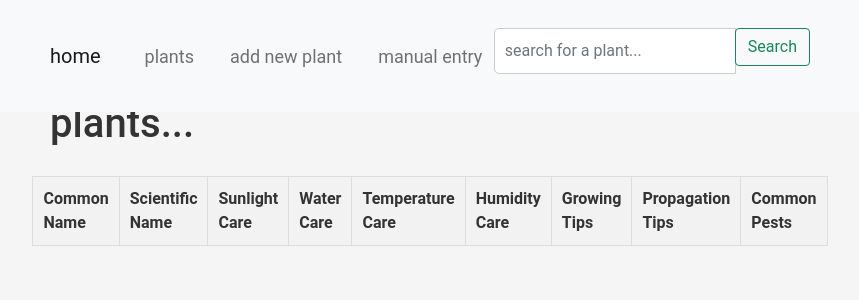
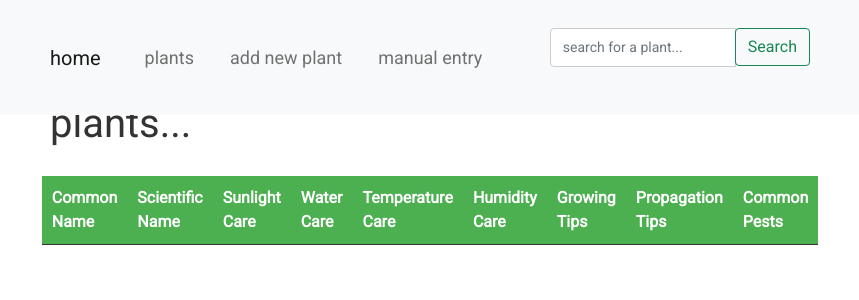
Before and after one commit to babeeshka/plant_app, a Flask app: page /plants in a window 1280 px wide. Shown: the top 300 px of the page, without its empty margins (210-1069 px from the left). Run offline with Flask 3, Linux system fonts and the light colour scheme; lists and menus that the app fills with data are empty; some libraries are stand-ins or nearby versions.

Commit message:
style changes

```diff
--- a/static/css/style.css
+++ b/static/css/style.css
@@ -1,10 +1,11 @@
 /* Global styles */
 :root {
-    --primary-color: #2ecc71;
-    --secondary-color: #262626;
-    --background-color: #f5f5f5;
-    --text-color: #333;
+    --primary-color: #4CAF50; /* Example: Green */
+    --secondary-color: #f1f1f1; /* Example: Light gray */
+    --text-color: #333; /* Example: Dark gray */
+    --light-text-color: #fff; /* Example: White */
 }
+
 
 body, input, select, textarea {
     font-family: 'Roboto', sans-serif;
@@ -93,31 +94,52 @@ a {
     margin: 10px 0 20px;
 }
 
+.form-container {
+    background-color: transparent; /* remove the white background */
+    box-shadow: none; /* remove the box-shadow */
+    padding: 40px; /* increase padding for better spacing */
+    width: 50%; /* adjust width to occupy half of the page */
+    margin: 0 auto; /* center the form */
+}
+
 .form-group label {
-    font-size: 18px;
-    display: block;
-    margin-bottom: 5px;
+    font-size: 16px; /* reduce font size */
+    margin-bottom: 10px; /* increase margin-bottom for better spacing */
 }
 
 .form-group input[type="text"],
 .form-group textarea,
 .form-group select,
 .form-control {
-    width: 100%;
-    padding: 10px;
-    border-radius: 5px;
-    border: 1px solid #ccc;
-    font-size: 16px;
-    box-sizing: border-box;
-    margin-bottom: 10px;
+    border: 1px solid #ccc; /* make border thinner */
+    padding: 8px 12px; /* adjust padding for better spacing */
+    font-size: 14px; /* reduce font size */
+    margin-bottom: 20px; /* increase margin-bottom for better spacing */
 }
 
+.form-control:focus {
+    border-color: var(--primary-color); /* use primary color from global styles */
+}
 
-.form-control:focus {
-    border-color: #66afe9;
-    outline: none;
-    box-shadow: none;
+/* Submit button */
+.form-group button[type="submit"] {
+    font-size: 16px; /* increase font size */
+    background-color: var(--primary-color); /* use primary color from global styles */
+    color: var(--text-light); /* use light text color from global styles */
+    border: none;
+    border-radius: 5px;
+    padding: 10px 20px; /* increase padding for a slightly larger button */
+    cursor: pointer;
+    transition: background-color 0.3s ease;
+    display: block; /* make the button a block element */
+    margin: 0 auto; /* center the button */
 }
+
+/* Submit button hover */
+.form-group button[type="submit"]:hover {
+    background-color: var(--primary-color-hover); /* use primary color hover from global styles */
+}
+
 
 .form-row {
     display: flex;
@@ -215,21 +293,33 @@ a {
     overflow-x: auto;
 }
 
+/* Table header */
 table th {
-    background-color: #f2f2f2;
+    background-color: var(--primary-color);
     text-align: left;
     padding: 10px;
-    border: 1px solid #ddd;
+    border-bottom: 1px solid var(--text-color);
+    color: var(--light-text-color); /* Use the light text color for better contrast */
 }
 
+/* Table data */
 table td {
     padding: 10px;
-    border: 1px solid #ddd;
+    border-bottom: 1px solid var(--text-color);
+    color: var(--text-color); /* Use the dark text color for regular rows */
 }
 
-table tr:nth-child(even) {
-    background-color: #f2f2f2;
+/* Table row with dark background */
+table tr.dark-background {
+    background-color: var(--primary-color);
+    color: var(--light-text-color); /* Use the light text color for better contrast */
 }
+
+/* Table data in the dark background row */
+table tr.dark-background td {
+    color: var(--light-text-color); /* Use the light text color for better contrast */
+}
+
 
 /* Add plant */
 .add-plant-container {
--- a/templates/add_plant.html
+++ b/templates/add_plant.html
@@ -9,7 +9,7 @@
 
 {% block content %}
     <div class="add-plant-container">
-        <h2 class="search-title">Type in a plant name here...</h2>
+        <h2 class="search-title typing">type in a plant name here...</h2>
         <form class="search-form" action="{{ url_for('search_plant') }}" method="POST">
             {{ form.hidden_tag() }}
             <div class="typewriter">
--- a/templates/base.html
+++ b/templates/base.html
@@ -7,6 +7,9 @@
     <meta name="viewport" content="width=device-width, initial-scale=1.0">
     <link rel="stylesheet" href="{{ url_for('static', filename='css/bootstrap.min.css') }}">
     <link rel="stylesheet" href="{{ url_for('static', filename='css/style.css') }}">
+
+    <link href="https://fonts.googleapis.com/css2?family=Roboto&display=swap" rel="stylesheet">
+
 </head>
 
 <body>
--- a/templates/list_plants.html
+++ b/templates/list_plants.html
@@ -5,6 +5,17 @@
     <div class="table-container">
         <div class="table-wrapper table-responsive">
             <table class="table-full-width">
+                <colgroup>
+                    <col style="width: 10%;">
+                    <col style="width: 10%;">
+                    <col style="width: 10%;">
+                    <col style="width: 10%;">
+                    <col style="width: 10%;">
+                    <col style="width: 10%;">
+                    <col style="width: 15%;">
+                    <col style="width: 15%;">
+                    <col style="width: 10%;">
+                </colgroup>
                 <thead>
                 <tr>
                     <th>Common Name</th>
```
Also changed, not shown: other parts of static/css/style.css (+56 -0 lines), 1 other file. Lines whose indentation alone changed are shown as unchanged.
